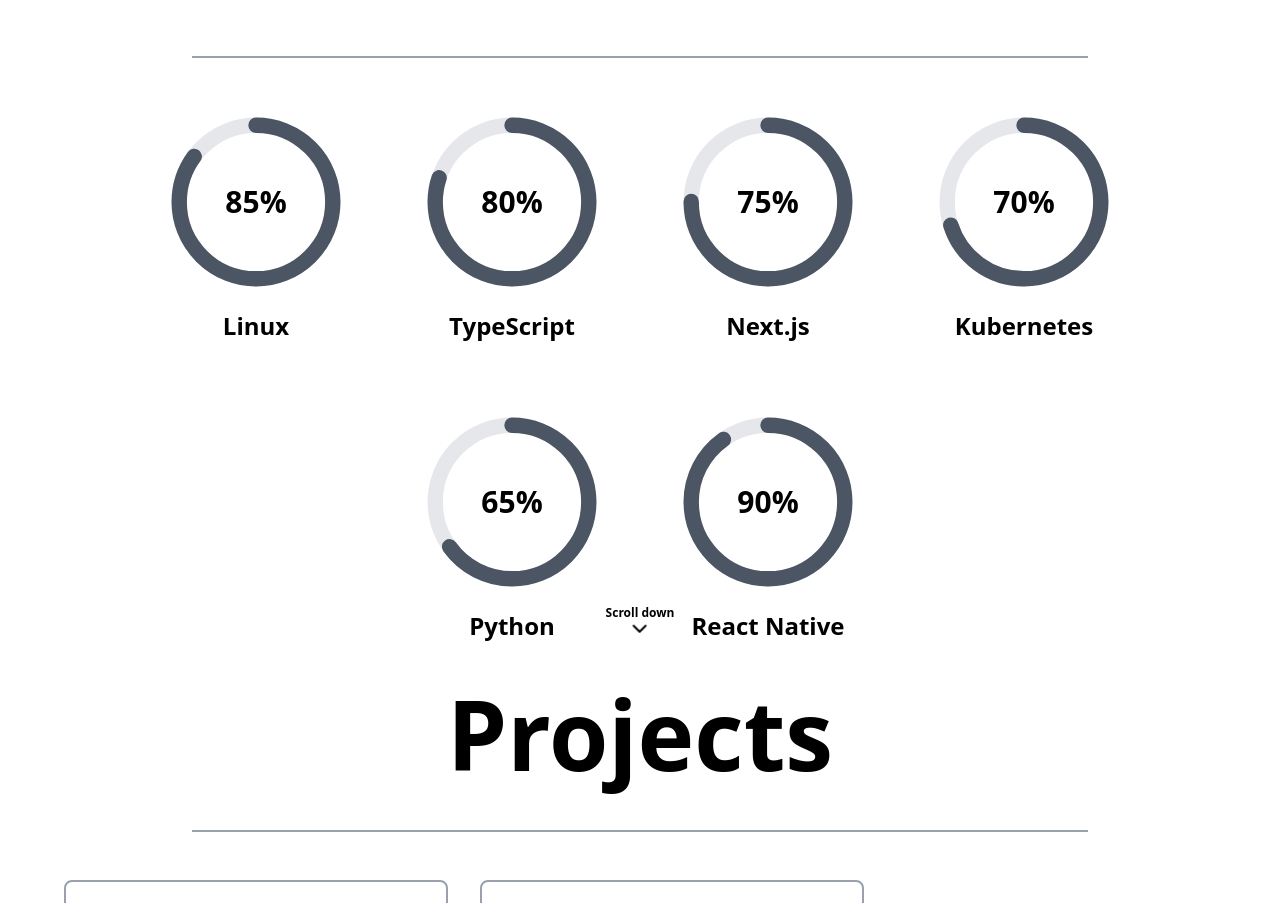
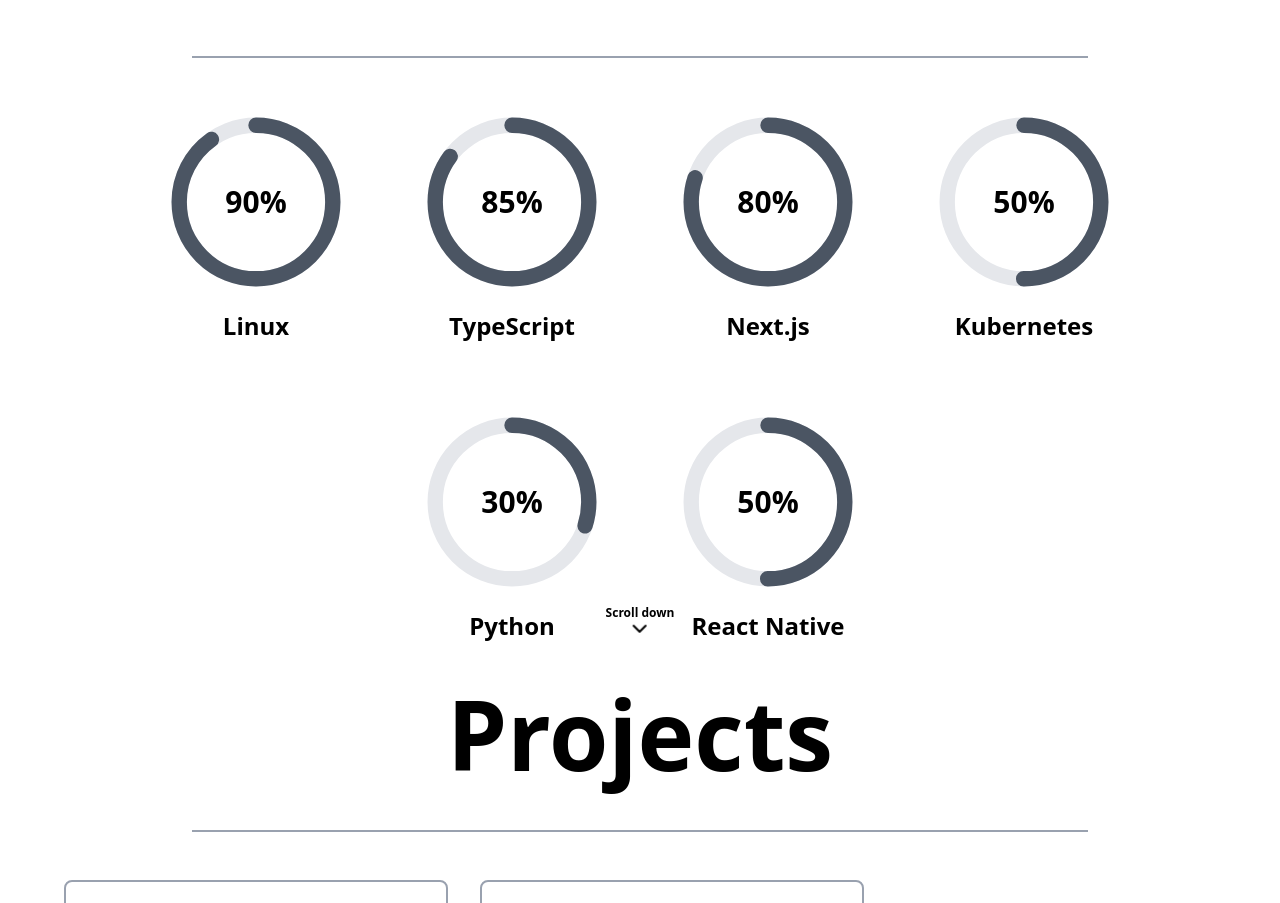
Before and after one commit to takoyakidath/takoyakiportfolio, a Next.js app: page / in a window 1280 px wide. Shown: the part 1723-2626 px from the top of the page. Built offline with nearby package versions, Linux system fonts and the light colour scheme.

Commit message:
fix data

```diff
--- a/src/data/skills.ts
+++ b/src/data/skills.ts
@@ -4,10 +4,10 @@
 }
 
 export const skills: Skill[] = [
-  { name: 'Linux', percentage: 0.85 },
-  { name: 'TypeScript', percentage: 0.80 },
-  { name: 'Next.js', percentage: 0.75 },
-  { name: 'Kubernetes', percentage: 0.70 },
-  { name: 'Python', percentage: 0.65 },
-  { name: 'React Native', percentage: 0.90 },
+  { name: 'Linux', percentage: 0.90 },
+  { name: 'TypeScript', percentage: 0.85 },
+  { name: 'Next.js', percentage: 0.80 },
+  { name: 'Kubernetes', percentage: 0.50 },
+  { name: 'Python', percentage: 0.30 },
+  { name: 'React Native', percentage: 0.50 },
 ];
```
